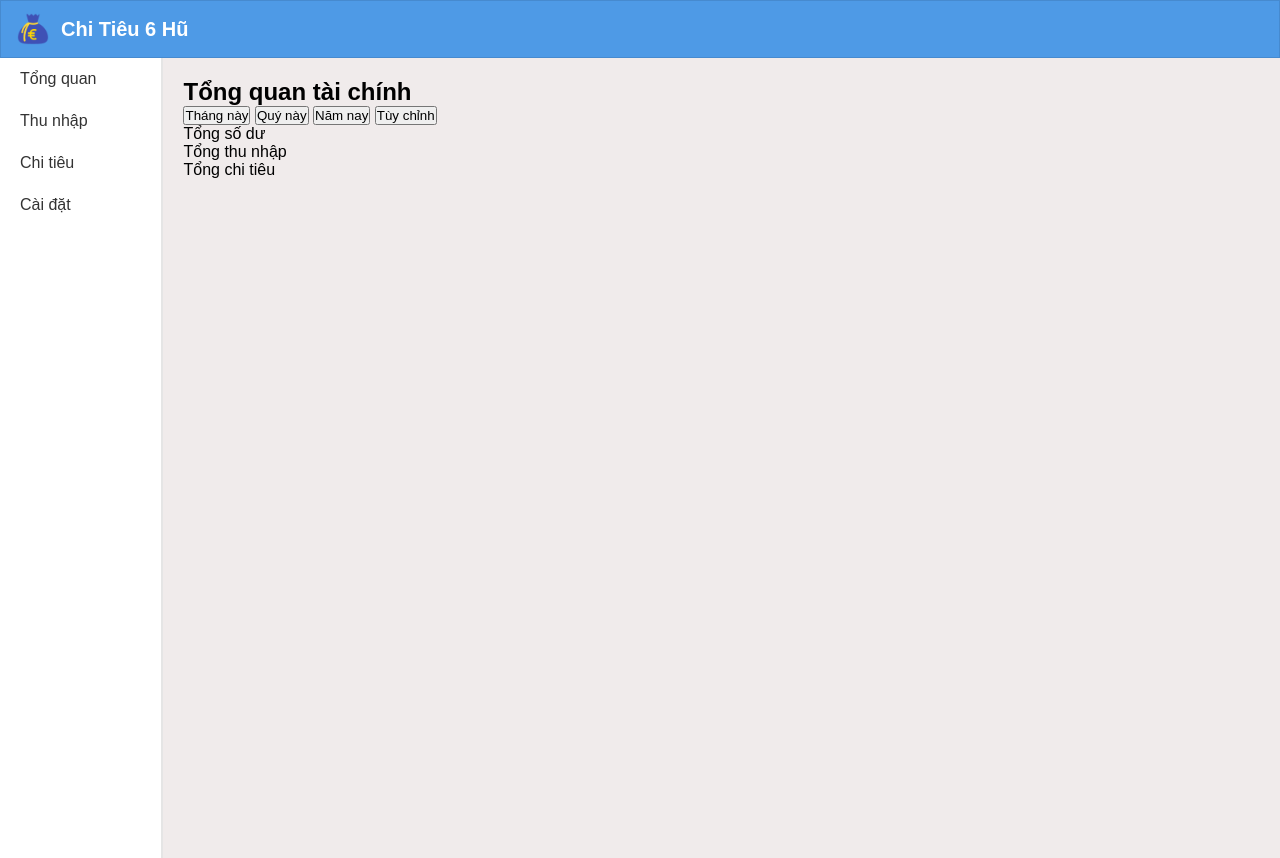
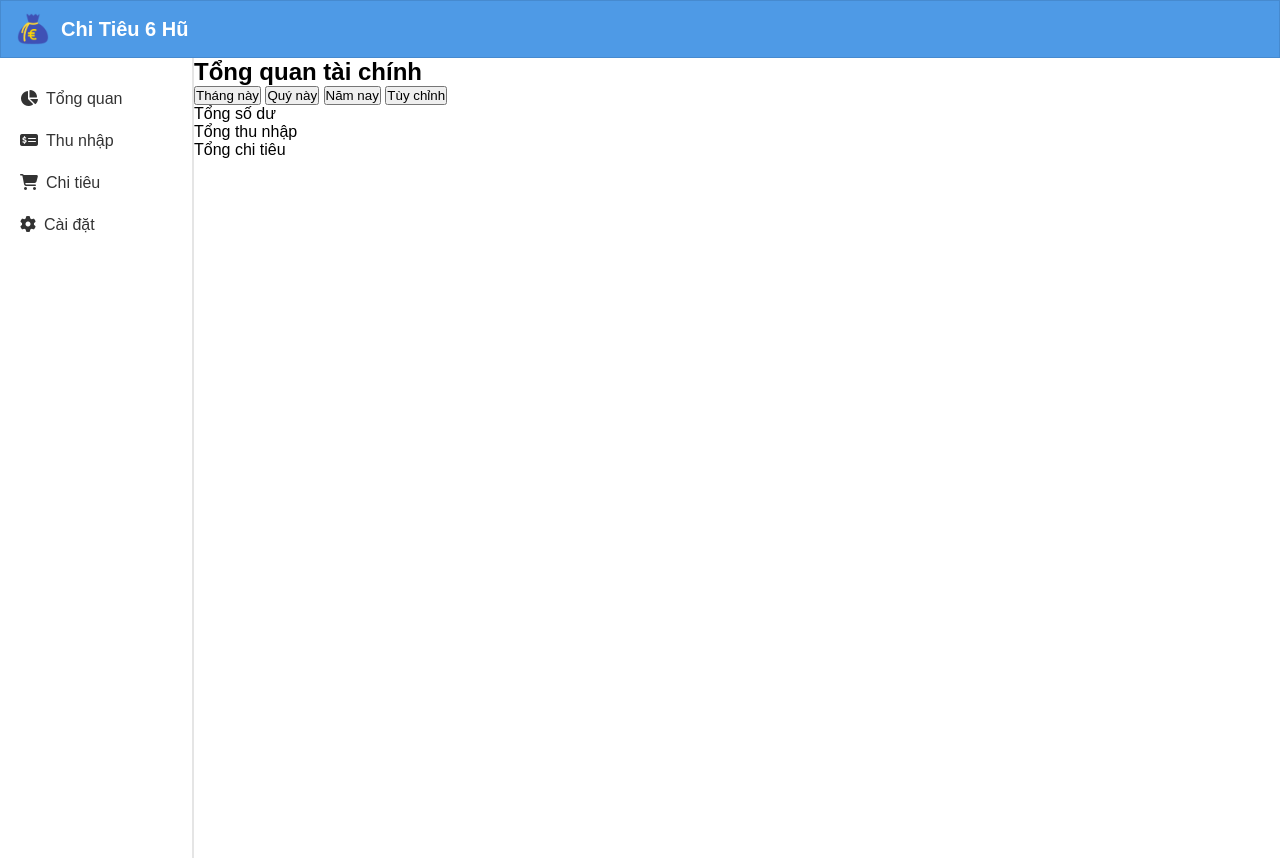
Before and after one commit to githubcuaan/QuanLyTaiChinh_KTPM_Nhom99, a PHP site: page / in a window 1280 px wide. Run offline with PHP 8.4, Linux system fonts and the light colour scheme.

Commit message:
add icon for sidebar button

```diff
--- a/expense_tracker/css/style.css
+++ b/expense_tracker/css/style.css
@@ -32,6 +32,11 @@ nav {
   border-right: 2px solid rgba(0, 0, 0, 0.1);
 }
 
+nav ul {
+  list-style: none;
+  padding-top: 20px;
+}
+
 nav a {
   display: flex;
   align-items: center;
@@ -42,14 +47,18 @@ nav a {
 }
 
 nav a:hover {
+  background-color: #f0f0f0;
+}
+
+nav a:active {
   background: #e6f0fa;
   color: #007bff;
   font-weight: bold;
   border-left: 4px solid #007bff;
 }
 
-section {
-  padding: 20px;
-  background-color: #f0ebeb;
-  width: 100%;
+
+nav a i {
+  padding-bottom: 2px ;
+  margin-right: 8px;
 }
--- a/expense_tracker/index.html
+++ b/expense_tracker/index.html
@@ -5,6 +5,8 @@
     <meta name="viewport" content="width=device-width, initial-scale=1.0" />
     <title>Quản lý tài chính</title>
     <link rel="stylesheet" href="./css/style.css" />
+    <link rel="stylesheet" href="https://cdnjs.cloudflare.com/ajax/libs/font-awesome/6.5.0/css/all.min.css">
+
   </head>
   <body>
     <!-- header -->
@@ -23,10 +25,10 @@
       <!-- side bar -->
       <nav>
         <ul>
-          <li><a href="">Tổng quan</a></li>
-          <li><a href="">Thu nhập</a></li>
-          <li><a href="">Chi tiêu</a></li>
-          <li><a href="">Cài đặt</a></li>
+          <li><a href=""><i class="fa-solid fa-chart-pie"></i> Tổng quan</a></li>
+          <li><a href=""><i class="fa-solid fa-money-check-dollar"></i> Thu nhập</a></li>
+          <li><a href=""><i class="fa-solid fa-cart-shopping"></i> Chi tiêu</a></li>
+          <li><a href=""><i class="fa-solid fa-gear"></i>Cài đặt</a></li>
         </ul>
       </nav>
 
```
